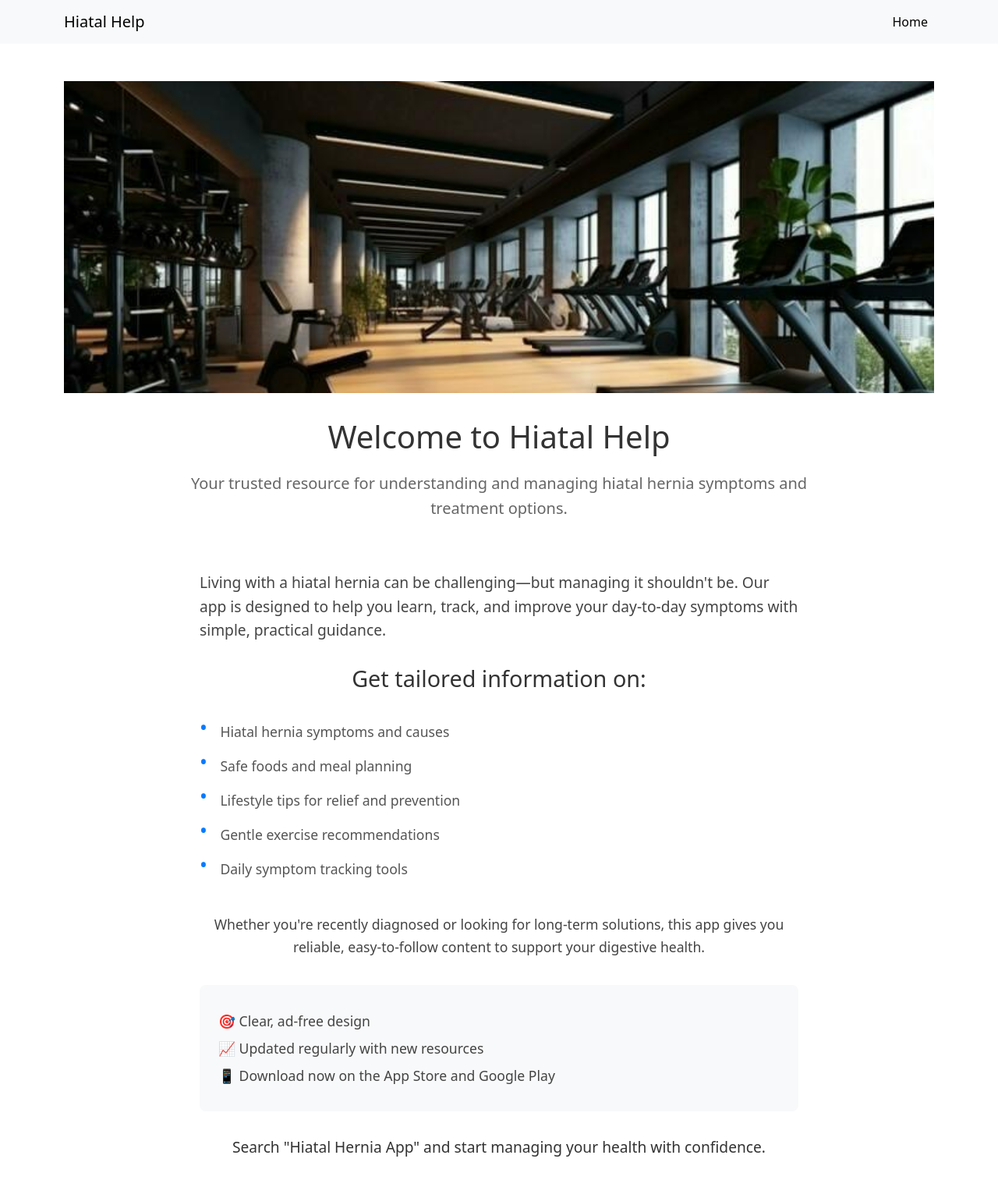
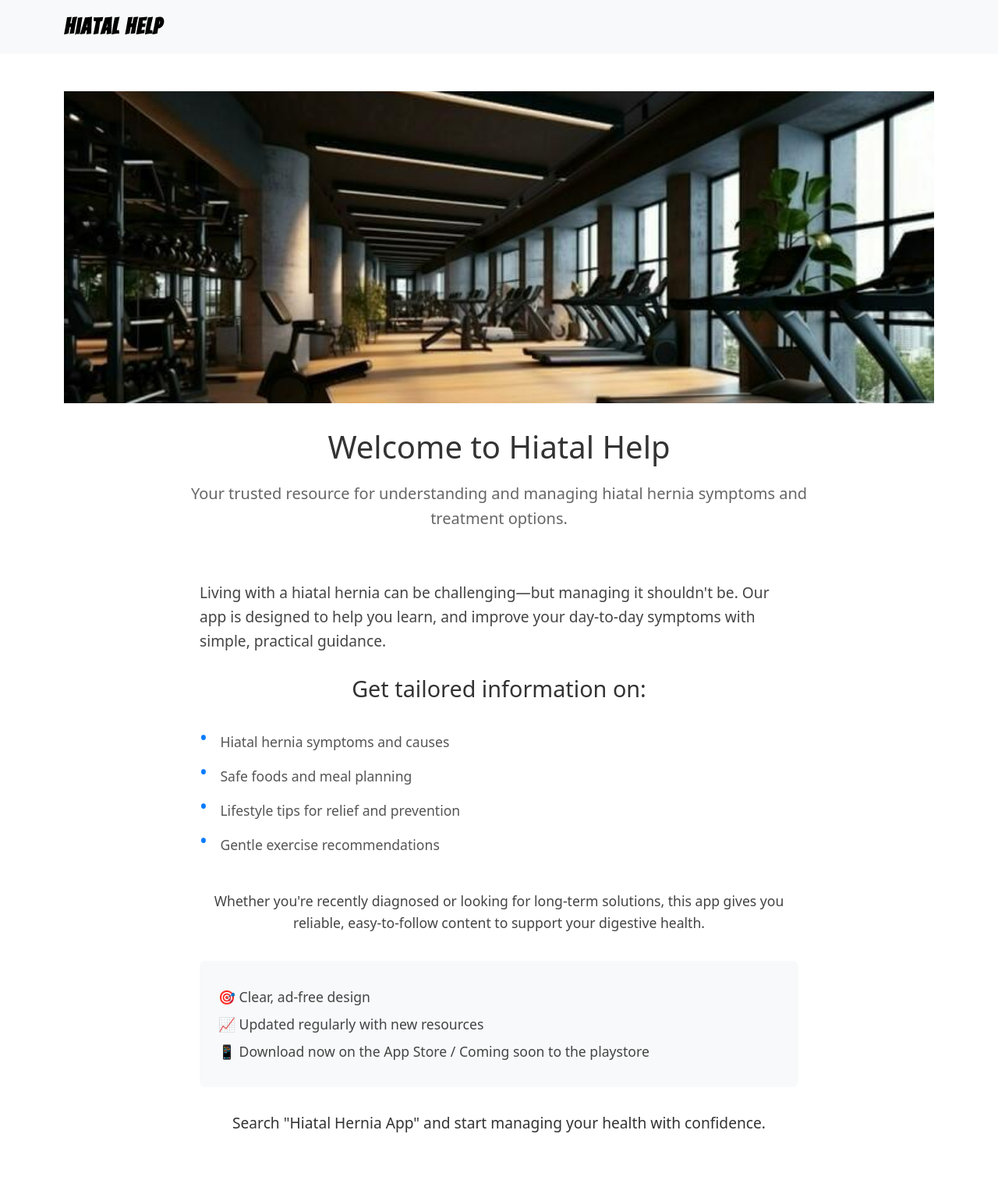
Before and after one commit to LiamD88/hiatal_landing, a plain HTML site: page index.html in a window 1280 px wide. Shown: the whole page at 78% size. Drawn offline with nearby package versions, Linux system fonts and the light colour scheme.

Commit message:
added font

```diff
--- a/assets/css/style.css
+++ b/assets/css/style.css
@@ -1,3 +1,21 @@
+@import url('https://fonts.googleapis.com/css2?family=Bangers&family=Cormorant+Garamond:ital,wght@0,300..700;1,300..700&display=swap');
+
+.bangers-regular {
+    font-family: "Bangers", system-ui;
+    font-weight: 600;
+    font-style: normal;
+    font-size: 1.8em;
+    letter-spacing: 0.05em;
+}
+
+.navbar-brand {
+    font-family: "Bangers", system-ui;
+    font-weight: 600;
+    font-style: normal;
+    font-size: 1.8em;
+    letter-spacing: 0.05em;
+}
+
 .hero-image {
     height: 25em; /* equivalent to 400px */
     overflow: hidden;
--- a/index.html
+++ b/index.html
@@ -17,9 +17,6 @@
             </button>
             <div class="collapse navbar-collapse" id="navbarNav">
                 <ul class="navbar-nav ms-auto">
-                    <li class="nav-item">
-                        <a class="nav-link active" aria-current="page" href="#">Home</a>
-                    </li>
                 </ul>
             </div>
         </div>
@@ -38,7 +35,7 @@
                         <p>Your trusted resource for understanding and managing hiatal hernia symptoms and treatment options.</p>
                     </div>
                     <div class="features-section">
-                        <p class="intro-text">Living with a hiatal hernia can be challenging—but managing it shouldn't be. Our app is designed to help you learn, track, and improve your day-to-day symptoms with simple, practical guidance.</p>
+                        <p class="intro-text">Living with a hiatal hernia can be challenging—but managing it shouldn't be. Our app is designed to help you learn, and improve your day-to-day symptoms with simple, practical guidance.</p>
 
                         <h2>Get tailored information on:</h2>
                         <ul class="features-list">
@@ -46,7 +43,6 @@
                             <li>Safe foods and meal planning</li>
                             <li>Lifestyle tips for relief and prevention</li>
                             <li>Gentle exercise recommendations</li>
-                            <li>Daily symptom tracking tools</li>
                         </ul>
 
                         <p class="support-text">Whether you're recently diagnosed or looking for long-term solutions, this app gives you reliable, easy-to-follow content to support your digestive health.</p>
@@ -54,7 +50,7 @@
                         <div class="app-features">
                             <p>🎯 Clear, ad-free design</p>
                             <p>📈 Updated regularly with new resources</p>
-                            <p>📱 Download now on the App Store and Google Play</p>
+                            <p>📱 Download now on the App Store / Coming soon to the playstore</p>
                         </div>
 
                         <p class="download-text">Search "Hiatal Hernia App" and start managing your health with confidence.</p>
```
